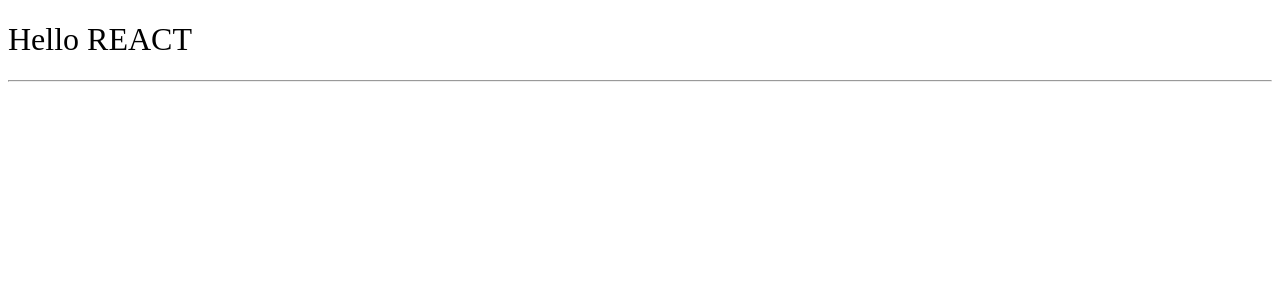
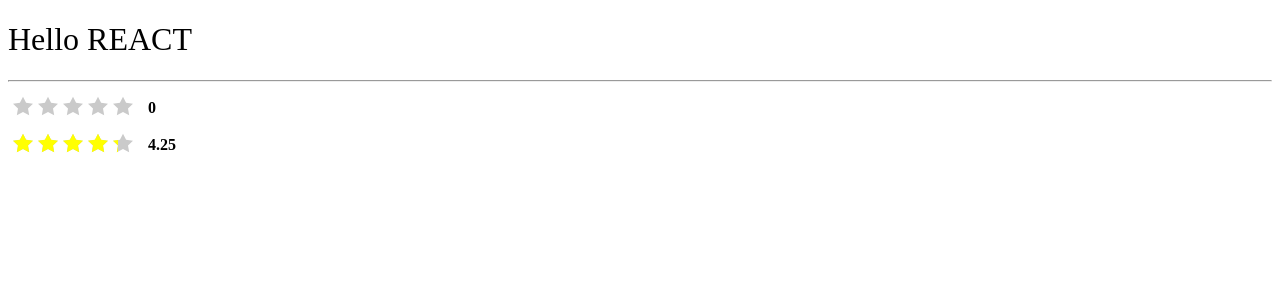
Before and after one commit to sungholion/NativeNavs, a React (Vite) app in the folder NativeNavs-FrontEnd/: page / in a window 1280 px wide. Shown: the top 300 px of the page. Built offline with nearby package versions, Linux system fonts and the light colour scheme; a web font is replaced by a local one.

Commit message:
✨ 공통 컴포넌트 구현 및 수정 - 별점 표시 수정, 별점 평가 컴포넌트 구현
공통 컴포넌트 구현 및 수정 - 별점 표시 수정, 별점 평가 컴포넌트 구현

```diff
--- a/NativeNavs-FrontEnd/package.json
+++ b/NativeNavs-FrontEnd/package.json
@@ -10,6 +10,8 @@
     "preview": "vite preview"
   },
   "dependencies": {
+    "@fortawesome/free-solid-svg-icons": "^6.6.0",
+    "@fortawesome/react-fontawesome": "^0.2.2",
     "react": "^18.3.1",
     "react-dom": "^18.3.1",
     "react-router-dom": "^6.25.1",
--- a/NativeNavs-FrontEnd/src/App.jsx
+++ b/NativeNavs-FrontEnd/src/App.jsx
@@ -1,10 +1,23 @@
 import "./App.css";
+import StarScoring from "./components/Star/StarScoring";
+import StarScore from "./components/Star/StarScore";
+import React, { useState } from "react";
 
 function App() {
+  const [rating, setRating] = useState(0);
+
+  // StarScoring 컴포넌트에서 별점이 변경될 때 호출되는 함수
+  const handleRatingChange = (newRating) => {
+    setRating(newRating);
+    // 여기에 서버로 전달하는 로직을 추가할 수 있습니다.
+    console.log("평가된 별점:", newRating);
+  };
   return (
     <>
       <h1 className="test">Hello REACT</h1>
       <hr />
+      <StarScoring onRatingChange={handleRatingChange} />
+      <StarScore score={85}/>
     </>
   );
 }
--- a/NativeNavs-FrontEnd/src/components/Star/StarScore.css
+++ b/NativeNavs-FrontEnd/src/components/Star/StarScore.css
@@ -1,4 +1,3 @@
-/* src/components/Star/StarScore.css */
 .star-score-wrap {
     display: flex;
     align-items: center;
@@ -12,12 +11,18 @@
   }
 
   .star-score-icon {
-    display: inline-flex;
-    margin-right: 2px; /* 별 사이의 간격 조정 */
+    font-size: 24px; /* 별 크기 조정 */
+    cursor: default; /* 클릭 불가능 */
+    margin-right: 5px;
+    color: #cccccc; /* 기본 회색 */
+  }
+
+  .star-score-icon.filled {
+    color: #ffc107; /* 노란색 */
   }
 
   .star-score-text {
-    margin-left: 5px; /* 별과 점수 사이의 간격 조정 */
-    font-size: 16px; /* 점수의 폰트 크기 조정 */
-    font-weight: bold; /* 점수를 강조하기 위한 폰트 굵기 조정 */
+    margin-left: 10px;
+    font-size: 16px;
+    font-weight: bold;
   }
--- a/NativeNavs-FrontEnd/src/components/Star/StarScore.jsx
+++ b/NativeNavs-FrontEnd/src/components/Star/StarScore.jsx
@@ -1,25 +1,31 @@
 // src/components/Star/StarScore.jsx
-import React, { useState, useEffect } from "react";
-import "./StarScore.css"; // 스타일을 위한 CSS 파일
+import React, { useState, useEffect } from 'react';
+import './StarScore.css'; // 스타일을 위한 CSS 파일
 
 function StarScore({ score }) {
+    // 별의 채워진 정도를 저장할 상태 변수
     const [ratesResArr, setRatesResArr] = useState([0, 0, 0, 0, 0]);
 
     // 별의 채워진 정도를 계산하는 함수
     const calcStarRates = () => {
         let tempStarRatesArr = [0, 0, 0, 0, 0];
+        // 점수를 100점 만점으로 가정하고, 70%를 별 점수로 변환
         let starVerScore = (score * 70) / 100;
         let idx = 0;
+
+        // 점수에 따라 별의 채워진 정도를 계산
         while (starVerScore > 14) {
             tempStarRatesArr[idx] = 14; // 각 별의 최대 채워진 길이
             idx += 1;
             starVerScore -= 14; // 남은 점수 계산
         }
+        // 마지막 별에 남은 점수 할당
         tempStarRatesArr[idx] = starVerScore;
         return tempStarRatesArr;
     };
 
     useEffect(() => {
+        // score가 변경될 때마다 별의 채워진 정도를 업데이트
         setRatesResArr(calcStarRates());
     }, [score]);
 
@@ -27,33 +33,27 @@
         <div className="star-score-wrap">
             <div className="star-score-icons">
                 {/* 별 아이콘을 렌더링 */}
-        {["first", "second", "third", "fourth", "last"].map((item, idx) => (
+                {['first', 'second', 'third', 'fourth', 'last'].map((item, idx) => (
                     <span className="star-score-icon" key={`${item}_${idx}`}>
-            <svg
-              xmlns="http://www.w3.org/2000/svg"
-              width="20"
-              height="20"
-              viewBox="0 0 14 13"
-              fill="#cacaca"
-            >
+                        <svg xmlns="http://www.w3.org/2000/svg" width="20" height="20" viewBox="0 0 14 13" fill="#cacaca">
+                            {/* 별 아이콘의 채워진 정도를 결정하는 클리핑 경로 */}
                             <clipPath id={`${item}StarClip`}>
                                 <rect width={`${ratesResArr[idx]}`} height="39" />
                             </clipPath>
+                            {/* 별 모양을 정의 */}
                             <path
                                 id={`${item}Star`}
                                 d="M9,2l2.163,4.279L16,6.969,12.5,10.3l.826,4.7L9,12.779,4.674,15,5.5,10.3,2,6.969l4.837-.69Z"
                                 transform="translate(-2 -2)"
                             />
-              <use
-                clipPath={`url(#${item}StarClip)`}
-                href={`#${item}Star`}
-                fill="#FFFF00"
-              />
+                            {/* 클리핑된 별 아이콘을 채우기 */}
+                            <use clipPath={`url(#${item}StarClip)`} href={`#${item}Star`} fill="#FFFF00" />
                         </svg>
                     </span>
                 ))}
             </div>
-      <span className="star-score-text">{score / 20}</span>
+            {/* 점수를 텍스트로 표시 */}
+            <span className="star-score-text">{score/20}</span>
         </div>
     );
 }
--- /dev/null
+++ b/NativeNavs-FrontEnd/src/components/Star/StarScoring.css
@@ -0,0 +1,33 @@
+/* 전체 컨테이너 스타일 */
+.star-score-wrap {
+  display: flex; /* 플렉스 박스 레이아웃 사용 */
+  align-items: center; /* 아이템을 수직 중앙 정렬 */
+  width: 100%; /* 컨테이너 너비를 100%로 설정 */
+  padding: 5px; /* 내부 여백 설정 */
+}
+
+/* 별 아이콘들을 플렉스로 가로 배치 */
+.star-score-icons {
+  display: flex;
+  align-items: center;
+}
+
+/* 별 아이콘 기본 스타일 */
+.star-score-icon {
+  font-size: 24px; /* 별 크기 조정 */
+  cursor: pointer; /* 커서를 포인터로 변경하여 클릭 가능하게 설정 */
+  margin-right: 5px;
+  color: #cccccc; /* 기본 회색 색상 */
+}
+
+/* 채워진 별 스타일 */
+.star-score-icon.filled {
+  color: #ffc107;
+}
+
+/* 점수를 표시하는 텍스트 스타일 */
+.star-score-text {
+  margin-left: 10px;
+  font-size: 16px;
+  font-weight: bold;
+}
--- /dev/null
+++ b/NativeNavs-FrontEnd/src/components/Star/StarScoring.jsx
@@ -0,0 +1,44 @@
+// src/components/Star/StarScoring.jsx
+import React, { useState } from "react";
+import "./StarScore.css"; // 기존 스타일을 재사용
+
+function StarScoring({ onRatingChange }) { // onRatingChange를 props로 받음
+  const [rating, setRating] = useState(0); // 현재 별점 상태 관리, 초기값 0
+
+  // 별을 클릭했을 때 호출되는 함수
+  const handleStarClick = (index) => {
+    setRating(index + 1); // 클릭된 별의 인덱스를 바탕으로 점수 설정
+    onRatingChange(index + 1); // 부모 컴포넌트에 새로운 점수 전달
+  };
+
+  return (
+    <div className="star-score-wrap">
+      <div className="star-score-icons">
+        {Array.from({ length: 5 }).map((_, idx) => (
+          <span
+            key={idx}
+            className={`star-score-icon ${rating > idx ? 'filled' : ''}`}
+            // 해당 별이 클릭되면 이벤트 핸들러 함수에 인덱스를 인수로 해서 호출
+            onClick={() => handleStarClick(idx)}
+          >
+            <svg
+              xmlns="http://www.w3.org/2000/svg"
+              width="20"
+              height="20"
+              viewBox="0 0 14 13"
+              fill={rating > idx ? "#FFFF00" : "#cacaca"}
+            >
+              <path
+                d="M9,2l2.163,4.279L16,6.969,12.5,10.3l.826,4.7L9,12.779,4.674,15,5.5,10.3,2,6.969l4.837-.69Z"
+                transform="translate(-2 -2)"
+              />
+            </svg>
+          </span>
+        ))}
+      </div>
+      <span className="star-score-text">{rating}</span>
+    </div>
+  );
+}
+
+export default StarScoring;
```
Also changed, not shown: 1 other file (tests, documents, lock files or other folders). Lines whose indentation alone changed are shown as unchanged.
